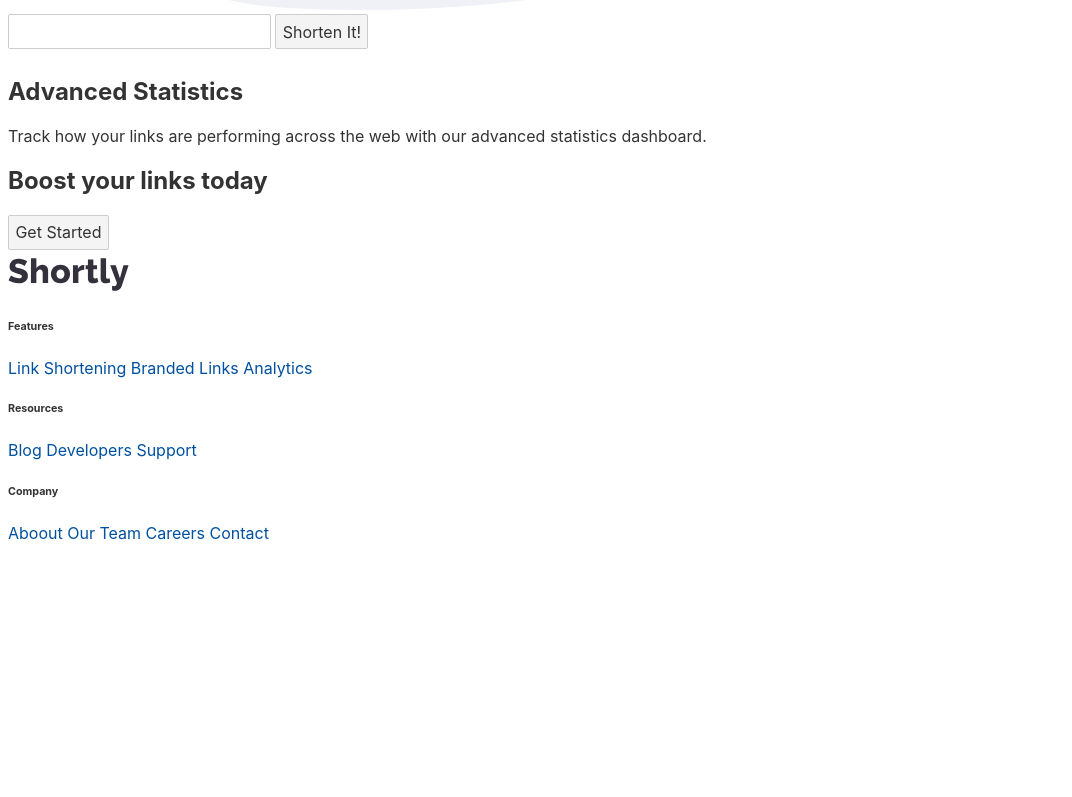
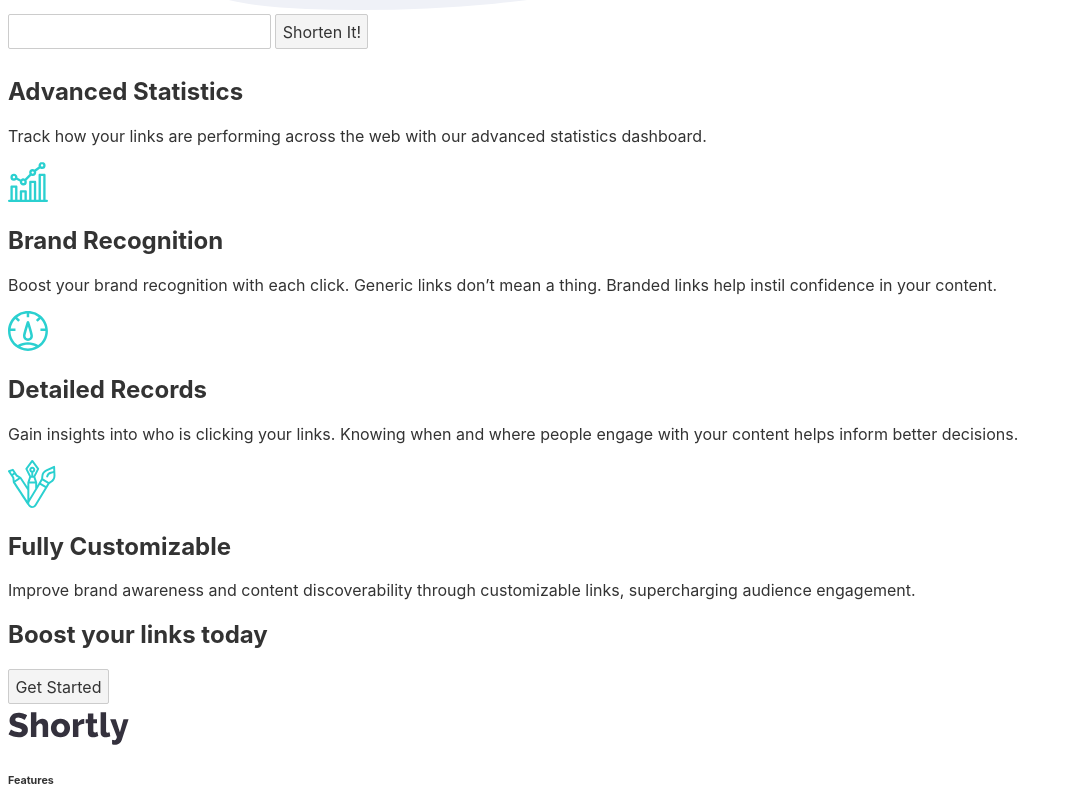
Before and after one commit to roc2246/urlShortening_frontEndMentor, a Svelte app: page / in a window 1280 px wide. Shown: the part 670-1467 px from the top of the page, without its empty margins (0-1072 px from the left). Before the commit the page ends 1241 px from the top, so only its background shows below. Built offline with nearby package versions, Linux system fonts and the light colour scheme.

Commit message:
Finished with HTML layout

```diff
--- a/src/components/Blurb.svelte
+++ b/src/components/Blurb.svelte
@@ -0,0 +1,13 @@
+<script>
+    export let image
+    export let heading;
+    export let paragraph;
+</script>
+
+<div class="blurb">
+    <div class="blurb__img-box">
+        <img src="{image}" alt="{heading}">
+    </div>
+    <h1 class="heading-tertiary">{heading}</h1>
+    <p class="paragraph-tertiary">{paragraph}</p>
+</div>
--- a/src/sections/BlurbContainer.svelte
+++ b/src/sections/BlurbContainer.svelte
@@ -1,11 +1,40 @@
+<script>
+  import Blurb from "../components/Blurb.svelte";
+
+  const blurbs = [
+    {
+      img: 'images/icon-brand-recognition.svg',
+      title: "Brand Recognition",
+      text: `Boost your brand recognition with each click. Generic links don’t
+                mean a thing. Branded links help instil confidence in your content.`,
+    },
+    {
+      img: 'images/icon-detailed-records.svg',
+      title: "Detailed Records",
+      text: `Gain insights into who is clicking your links. Knowing when and where
+  people engage with your content helps inform better decisions.`,
+    },
+    {
+      img: 'images/icon-fully-customizable.svg',
+      title: "Fully Customizable",
+      text: `  Improve brand awareness and content discoverability through customizable
+  links, supercharging audience engagement.`,
+    },
+  ];
+
+</script>
+
 <section class="blurb-container">
-    <div class="blurd-container__text-box">
-        <h2 class="heading-secondary">
-            Advanced Statistics
-        </h2>
-        <p class="paragraph-secondary">
-            Track how your links are performing across the web
-            with our advanced statistics dashboard.
-        </p>
-    </div>
+  <div class="blurb-container__text-box">
+    <h2 class="heading-secondary">Advanced Statistics</h2>
+    <p class="paragraph-secondary">
+      Track how your links are performing across the web with our advanced
+      statistics dashboard.
+    </p>
+  </div>
+  <div class="blurb-container__blurbs">
+    {#each blurbs as blurb}
+    <Blurb image={blurb.img} heading={blurb.title} paragraph={blurb.text}/>
+    {/each}
+  </div>
 </section>
```
